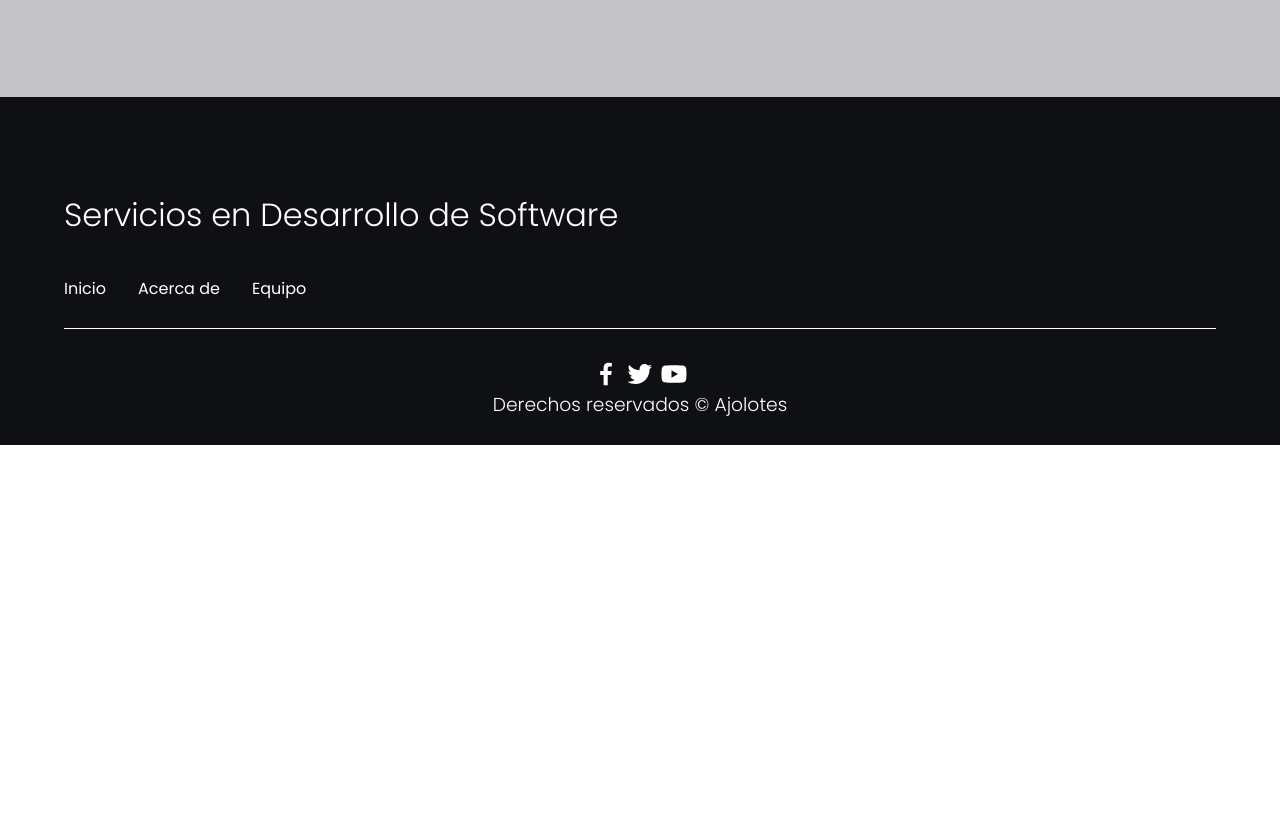
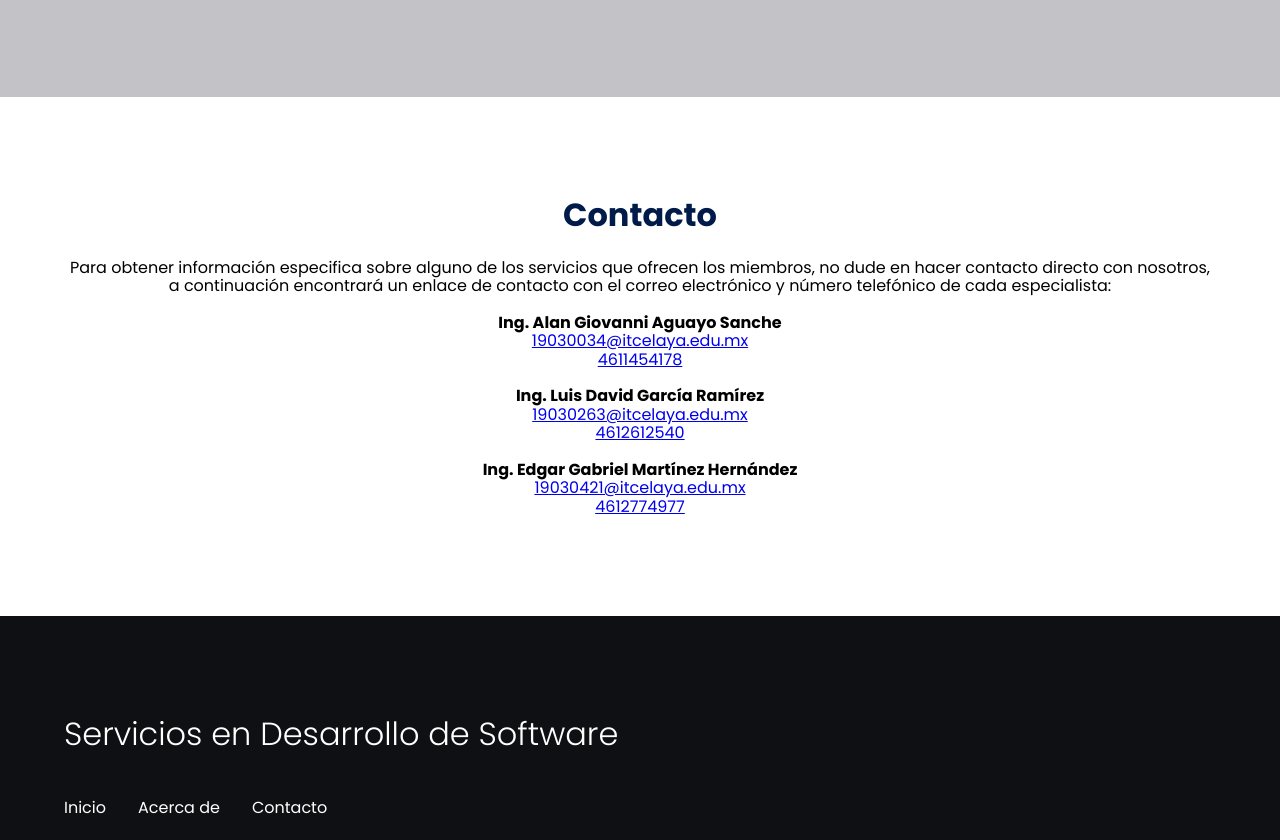
Before and after one commit to DavidPortador/Servicios-Software, a plain HTML site: page index.html in a window 1280 px wide. Shown: the part 2965-3805 px from the top of the page. Before the commit the page ends 3410 px from the top, so only its background shows below. Drawn offline with Linux system fonts and the light colour scheme.

Commit message:
Se agrego el apartado de contacto y se enlazo al footer

```diff
--- a/index.html
+++ b/index.html
@@ -249,6 +249,26 @@
                 </div>
             </div>
         </section>
+
+        <section id="contacto" class="questions container">
+            <h2 class="subtitle">Contacto</h2>
+            <p class="questions__paragraph">
+                Para obtener información especifica sobre alguno de los servicios que ofrecen los miembros, no dude en hacer contacto directo con nosotros, a continuación encontrará un enlace de contacto con el correo electrónico y número telefónico de cada especialista:
+                <br><br>
+                <h4>Ing. Alan Giovanni Aguayo Sanche</h3>
+                <a href="https://mail.google.com/">19030034@itcelaya.edu.mx</a><br>
+                <a href="https://web.whatsapp.com/">4611454178</a><br>
+                <br>
+                <h4>Ing. Luis David García Ramírez</h3>
+                <a href="https://mail.google.com/">19030263@itcelaya.edu.mx</a><br>
+                <a href="https://web.whatsapp.com/">4612612540</a><br>
+                <br>
+                <h4>Ing. Edgar Gabriel Martínez Hernández</h3>
+                <a href="https://mail.google.com/">19030421@itcelaya.edu.mx</a><br>
+                <a href="https://web.whatsapp.com/">4612774977</a><br>
+            </p>
+        </section>
+
     </main>
 
     <footer class="footer">
@@ -263,7 +283,7 @@
                         <a href="#about" class="nav__links">Acerca de</a>
                     </li>
                     <li class="nav__items">
-                        <a href="#equipo" class="nav__links">Equipo</a>
+                        <a href="#contacto" class="nav__links">Contacto</a>
                     </li>
                 </ul>
             </nav>
```
